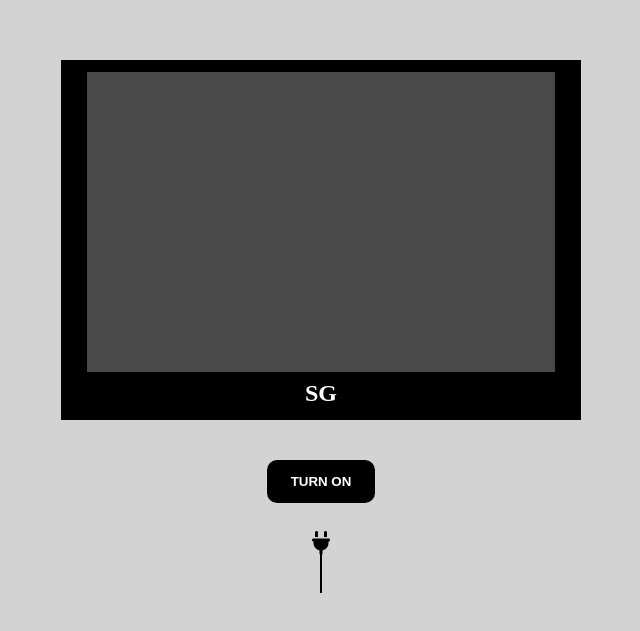
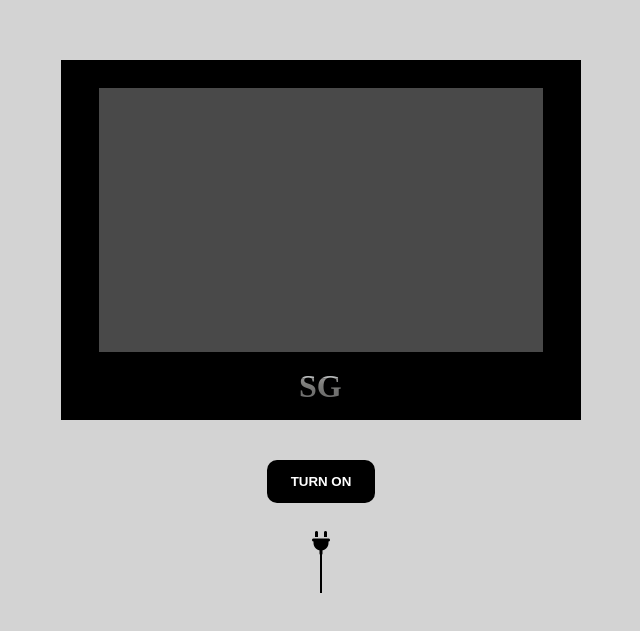
Before and after one commit to seweryngolba/tv-animation, a plain HTML site: page index.html in a window 1280 px wide. Shown: the part 119-750 px from the top of the page, without its empty margins (319-959 px from the left). Drawn offline with Linux system fonts and the light colour scheme.

Commit message:
new animation

```diff
--- a/index.html
+++ b/index.html
@@ -14,18 +14,9 @@
   <body>
     <div class="container">
       <div class="screen"></div>
-      <!-- <div
-        style="width: 90%; height: 0; padding-bottom: 56%; position: relative"
-      >
-        <iframe
-          src="https://giphy.com/embed/d3MMuqhJzueicpQ4"
-          width="100%"
-          height="100%"
-          style="position: absolute"
-          frameborder="0"
-          allowfullscreen
-        ></iframe>
-      </div> -->
+      <div class="giphy">
+        <iframe src="https://giphy.com/embed/d3MMuqhJzueicpQ4"></iframe>
+      </div>
       <h2 class="tv-name">SG</h2>
     </div>
     <div class="plugin">
--- a/style.css
+++ b/style.css
@@ -17,25 +17,37 @@ body {
 }
 
 .container {
+  position: relative;
   width: 520px;
   height: 360px;
   background: black;
-  display: flex;
-  justify-content: center;
-  align-items: center;
-  flex-direction: column;
 }
 
 .screen {
-  width: 90%;
-  height: 300px;
-  /* margin-top: -20px; */
+  position: absolute;
+  top: 48px;
+  left: 38px;
+  width: 444px;
+  height: 264px;
+  margin-top: -20px;
   background: rgb(73, 73, 73);
+  animation: watch 0.6s ease 1;
 }
 
 iframe {
-  margin-top: -20px;
+  width: 100%;
+  height: 100%;
+  position: absolute;
+  border: none;
+}
+
+.giphy {
   display: none;
+  width: 444px;
+  padding-bottom: 264px;
+  position: absolute;
+  top: 28px;
+  left: 38px;
 }
 
 button {
@@ -61,7 +73,7 @@ button {
   align-items: center;
   flex-direction: column;
   top: 650px;
-  animation: plug 1s linear;
+  animation: plug 1s ease;
 }
 
 .fa-plug {
@@ -78,8 +90,23 @@ button {
 }
 
 .tv-name {
+  position: absolute;
+  bottom: 15px;
+  left: 238px;
+  font-size: 32px;
   color: white;
-  margin-top: 8px;
+  margin-top: 46px;
+  background: linear-gradient(
+    to bottom,
+    #bec0c2 24%,
+    #b3b6b5 26%,
+    #70706f 28%,
+    #8e8d8d 29%,
+    #7d7d7a 45%,
+    #70706f 65%
+  );
+  -webkit-background-clip: text;
+  -webkit-text-fill-color: transparent;
 }
 
 @keyframes plug {
@@ -90,3 +117,12 @@ button {
     top: 650px;
   }
 }
+
+@keyframes watch {
+  from {
+    transform: scale(-1);
+  }
+  to {
+    transform: scale(1);
+  }
+}
```
